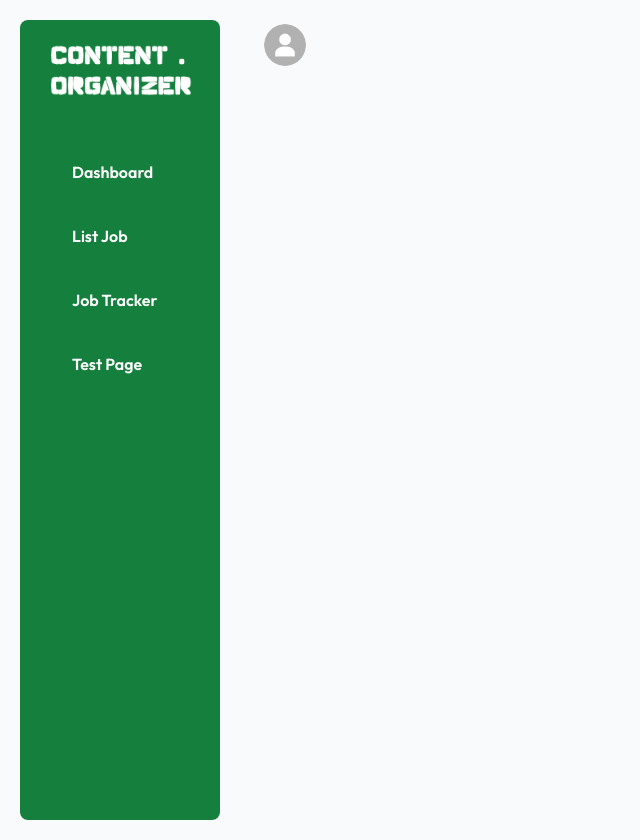
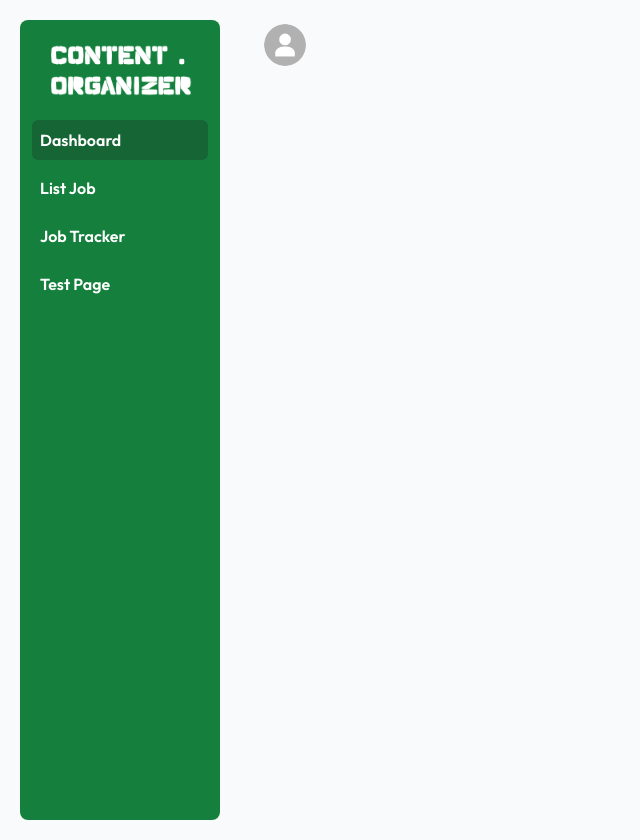
Before and after one commit to xiaqian1999/Content-Organizer, a React (Vite) app in the folder frontend/: page /jobtracker in a window 1280 px wide. Shown: the whole page, without its empty margins (0-640 px from the left). Built offline with nearby package versions, Linux system fonts and the light colour scheme; no server answers; sample sign-in values are in the browser's storage.

Commit message:
Frontend: selected sidebar with active design

```diff
--- a/frontend/src/components/Sidebar.jsx
+++ b/frontend/src/components/Sidebar.jsx
@@ -1,25 +1,34 @@
-import React from 'react'
+import React, { useState } from 'react'
 import { NavLink } from "react-router-dom"
 import { assets } from '../assets/assets'
 
 const Sidebar = () => {
+    const [active, setActive] = useState("dashboard")
     return (
         <div className='font-semibold text-white bg-green-700 m-5 rounded-lg md:block xs:hidden' style={{height: '100vh', minWidth: '200px', maxWidth: '200px'}}>
             <div>
                 <img src={assets.logo_white} alt="" />
             </div>
-        <div className='pt-5 pl-[20%] flex flex-col'>
-            <NavLink to={"/"} className="flex items-center gap-4 py-5 px-3 rounded-l-md cursor-pointer">
-                <p className='hidden sm:block'>Dashboard</p>
+            <div className='flex flex-col'>
+                <NavLink to={"/"}
+                    onClick={() => {setActive("dashboard")}}
+                    className={`flex items-center gap-4 mb-2 px-3 rounded-l-md cursor-pointer}`}>
+                    <p className={`hidden sm:block p-2 rounded-md w-full ${active==="dashboard" ? "bg-green-800" : ""}`}>Dashboard</p>
                 </NavLink>
-            <NavLink to={"/listjob"} className="flex items-center gap-4 py-5 px-3 rounded-l-md cursor-pointer">
-                <p className='hidden sm:block'>List Job</p>
+                <NavLink to={"/listjob"}
+                    onClick={() => {setActive("listjob")}}
+                    className={`flex items-center gap-4 mb-2 px-3 rounded-l-md cursor-pointer}`}>
+                    <p className={`hidden sm:block p-2 rounded-md w-full ${active==="listjob" ? "bg-green-800" : ""}`}>List Job</p>
                 </NavLink>
-            <NavLink to={"/jobtracker"} className="flex items-center gap-4 py-5 px-3 rounded-l-md cursor-pointer">
-                <p className='hidden sm:block'>Job Tracker</p>
+                <NavLink to={"/jobtracker"}
+                    onClick={() => {setActive("jobtracker")}}
+                    className={`flex items-center gap-4 mb-2 px-3 rounded-l-md cursor-pointer}`}>
+                    <p className={`hidden sm:block p-2 rounded-md w-full ${active==="jobtracker" ? "bg-green-800" : ""}`}>Job Tracker</p>
                 </NavLink>
-            <NavLink to={"/test"} className="flex items-center gap-4 py-5 px-3 rounded-l-md cursor-pointer">
-                <p className='hidden sm:block'>Test Page</p>
+                <NavLink to={"/test"}
+                    onClick={() => {setActive("test")}}
+                    className={`flex items-center gap-4 mb-2 px-3 rounded-l-md cursor-pointer}`}>
+                    <p className={`hidden sm:block p-2 rounded-md w-full ${active==="test" ? "bg-green-800" : ""}`}>Test Page</p>
                 </NavLink>
             </div>
         </div>
```
Lines whose indentation alone changed are shown as unchanged.
